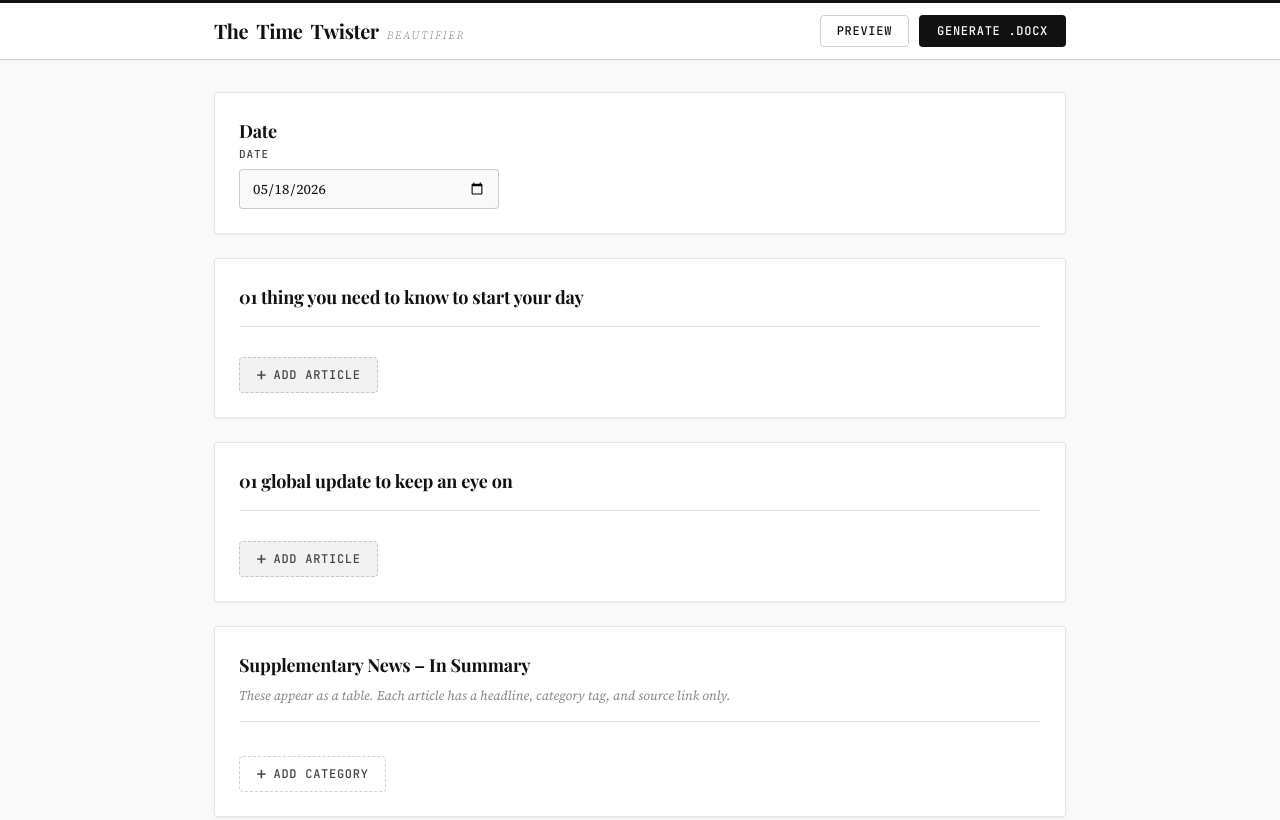
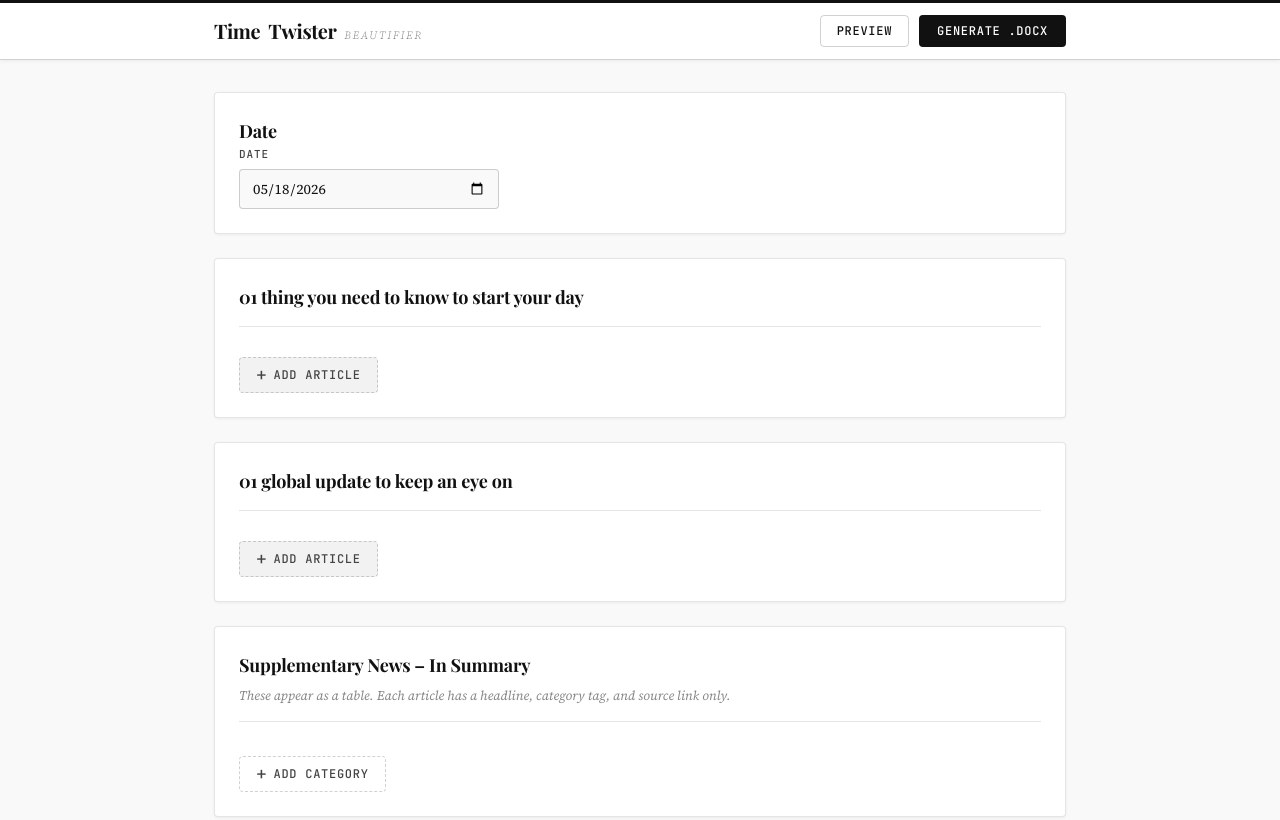
Before and after one commit to Frontier-Research-SL/timetwister_beautifier, a website: page index.html in a window 1280 px wide. Shown: the top 820 px of the page. Drawn offline with nearby package versions, Linux system fonts and the light colour scheme.

Commit message:
Update index.html

```diff
--- a/index.html
+++ b/index.html
@@ -22,7 +22,7 @@
   <div class="top-rule"></div>
   <div class="header-inner">
     <div class="logo" aria-label="Time Twister Beautifier">
-      The <span class="logo-accent">Time</span> Twister
+      <span class="logo-accent">Time</span> Twister
       <span class="logo-sub">Beautifier</span>
     </div>
     <div class="header-actions">
```
